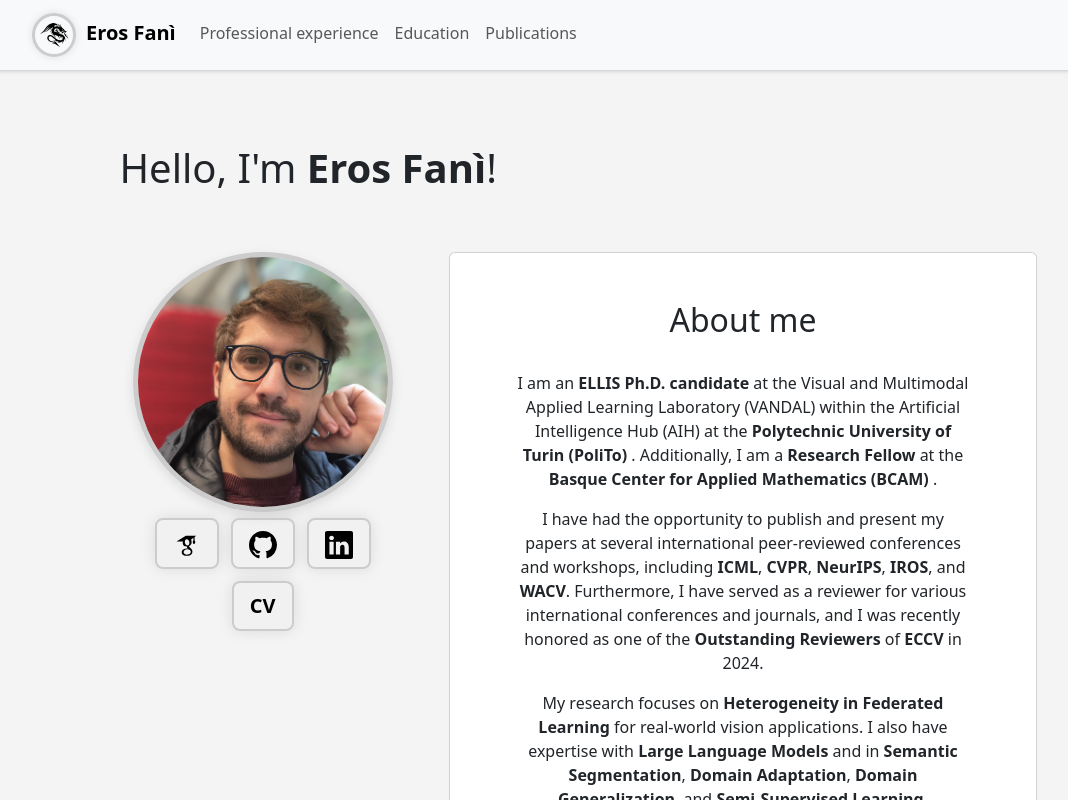
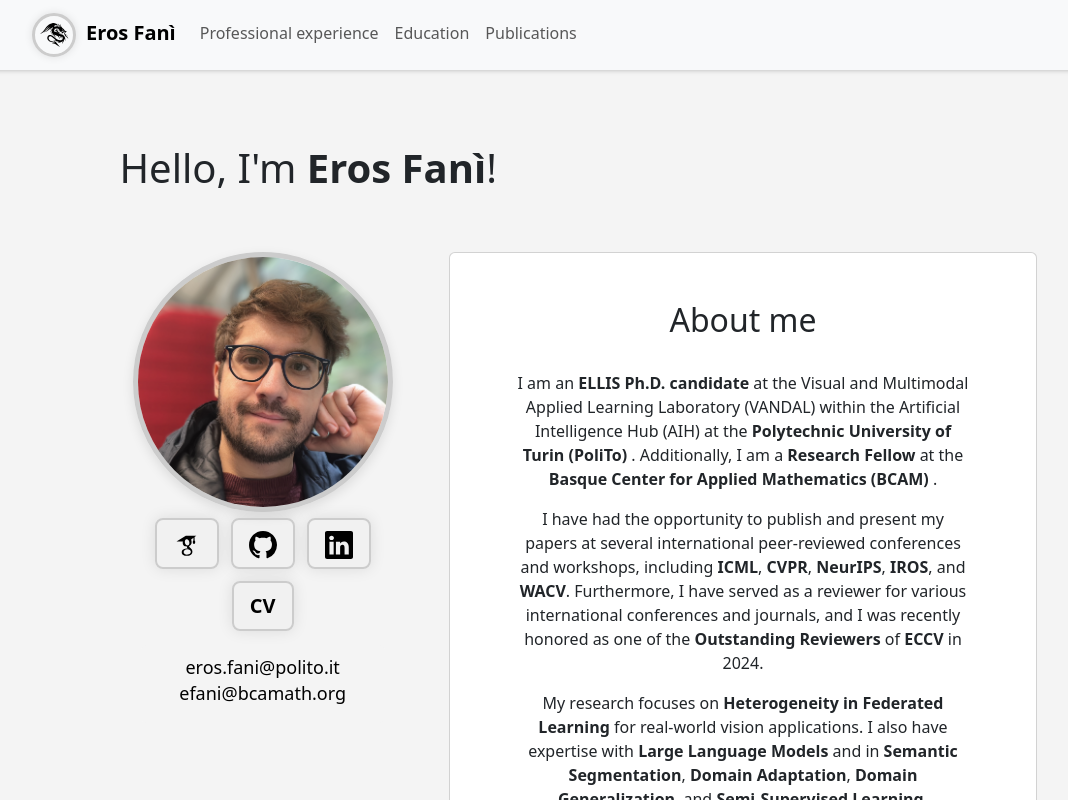
Before and after one commit to erosfani/erosfani.github.io, a React (Vite) app: page / in a window 1280 px wide. Shown: the top 800 px of the page, without its empty margins (28-1096 px from the left). Built offline with nearby package versions, Linux system fonts and the light colour scheme.

Commit message:
added emails

```diff
--- a/src/App.css
+++ b/src/App.css
@@ -6,7 +6,7 @@
   transition: color 0.3s ease;
 }
 
-strong:hover {
+h1 strong:hover {
   color: #ff8000;
 }
 
@@ -143,6 +143,26 @@
   color: #ffffff;
 }
 
+.contacts {
+  padding: 4%;
+  width: 75%;
+  color: black;
+  background-color: #f4f4f4;
+}
+
+.contacts a {
+  display: block;
+  margin-bottom: 8px;
+  font-size: large;
+  color: black;
+  text-decoration: none;
+}
+
+.contacts a:hover {
+  color: #0033ff;
+  text-decoration: underline;
+}
+
 #root {
   margin: 0 auto;
   text-align: center;
--- a/src/sections/About.jsx
+++ b/src/sections/About.jsx
@@ -1,4 +1,4 @@
-import {Button, Card, Col, Container, Row} from "react-bootstrap";
+import {Badge, Button, Card, Col, Container, Row} from "react-bootstrap";
 import TypingText from "../components/TypingText.jsx";
 import profile from "../assets/profile.jpg";
 import Scholar from "../components/logos/Scholar.jsx";
@@ -19,25 +19,31 @@
       </Row>
       <Row>
         <Col xs={4}>
-          <img src={profile} alt="Profile" className='profile' />
-          <Container className="mb-lg-5" fluid>
+          <img src={profile} alt="Profile" className='profile'/>
+          <Container className="mb-lg-2" fluid>
             <Button size='lg' className='about-button' onClick={() =>
               window.open('https://scholar.google.com/citations?user=rwto7AgAAAAJ&hl=en', '_blank')}>
-              <Scholar />
+              <Scholar/>
             </Button>
             <Button size='lg' className='about-button' onClick={() =>
               window.open('https://github.com/Erosinho13', '_blank')}>
-              <Github />
+              <Github/>
             </Button>
             <Button size='lg' className='about-button' onClick={() =>
               window.open('https://www.linkedin.com/in/eros-fani/', '_blank')}>
-              <LinkedIn />
+              <LinkedIn/>
             </Button>
             <Button size='lg' className='about-button' onClick={() =>
               window.open('about:blank', '_blank')}>
               <strong> CV </strong>
             </Button>
           </Container>
+
+          <Badge className='contacts' bg=''>
+            <a href='mailto:eros.fani@polito.it'> eros.fani@polito.it </a>
+            <a href='mailto:efani@bcamath.org'> efani@bcamath.org </a>
+          </Badge>
+
         </Col>
         <Col xs={7}>
           <Card className='p-lg-5 mb-5'>
```
